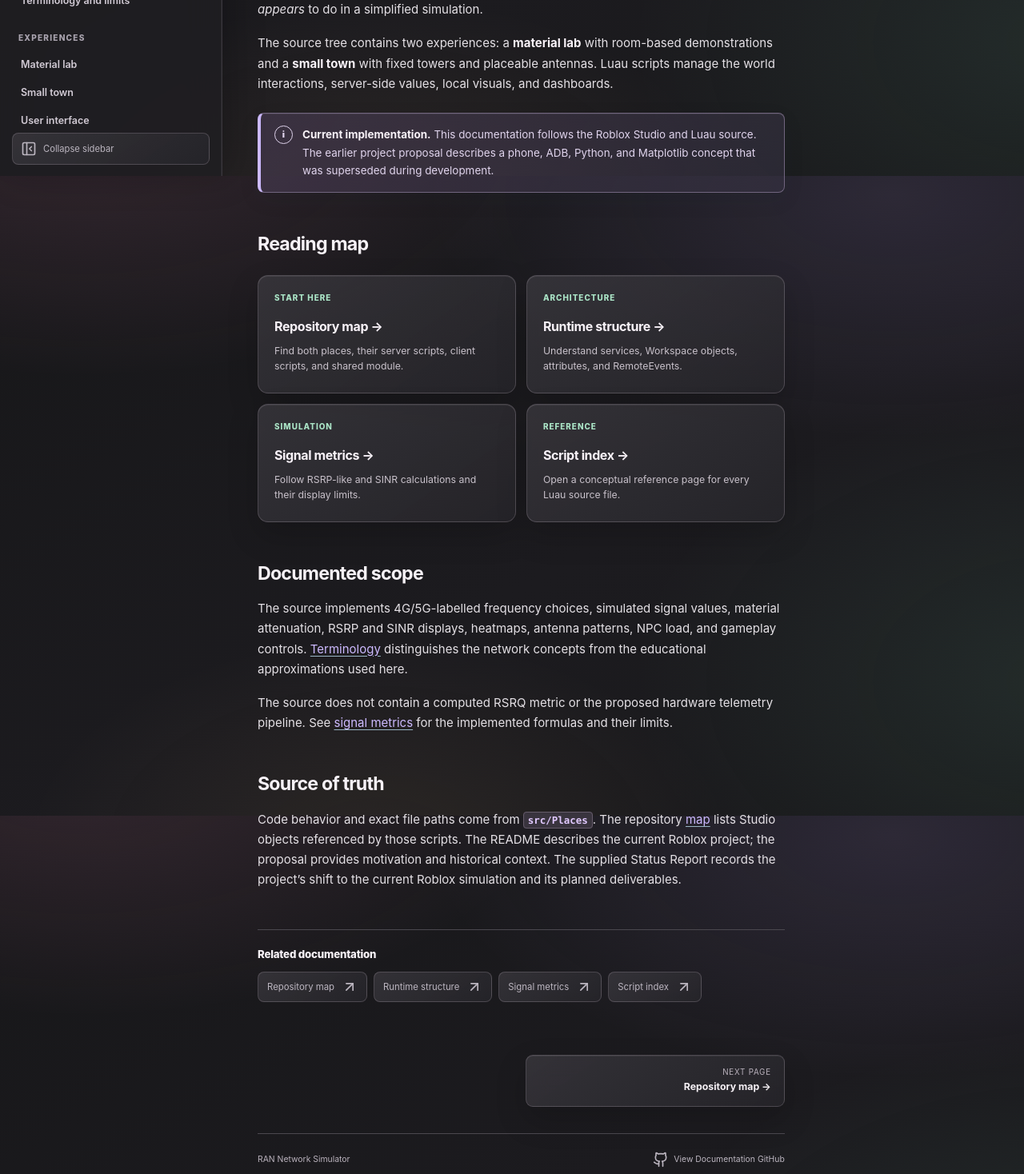
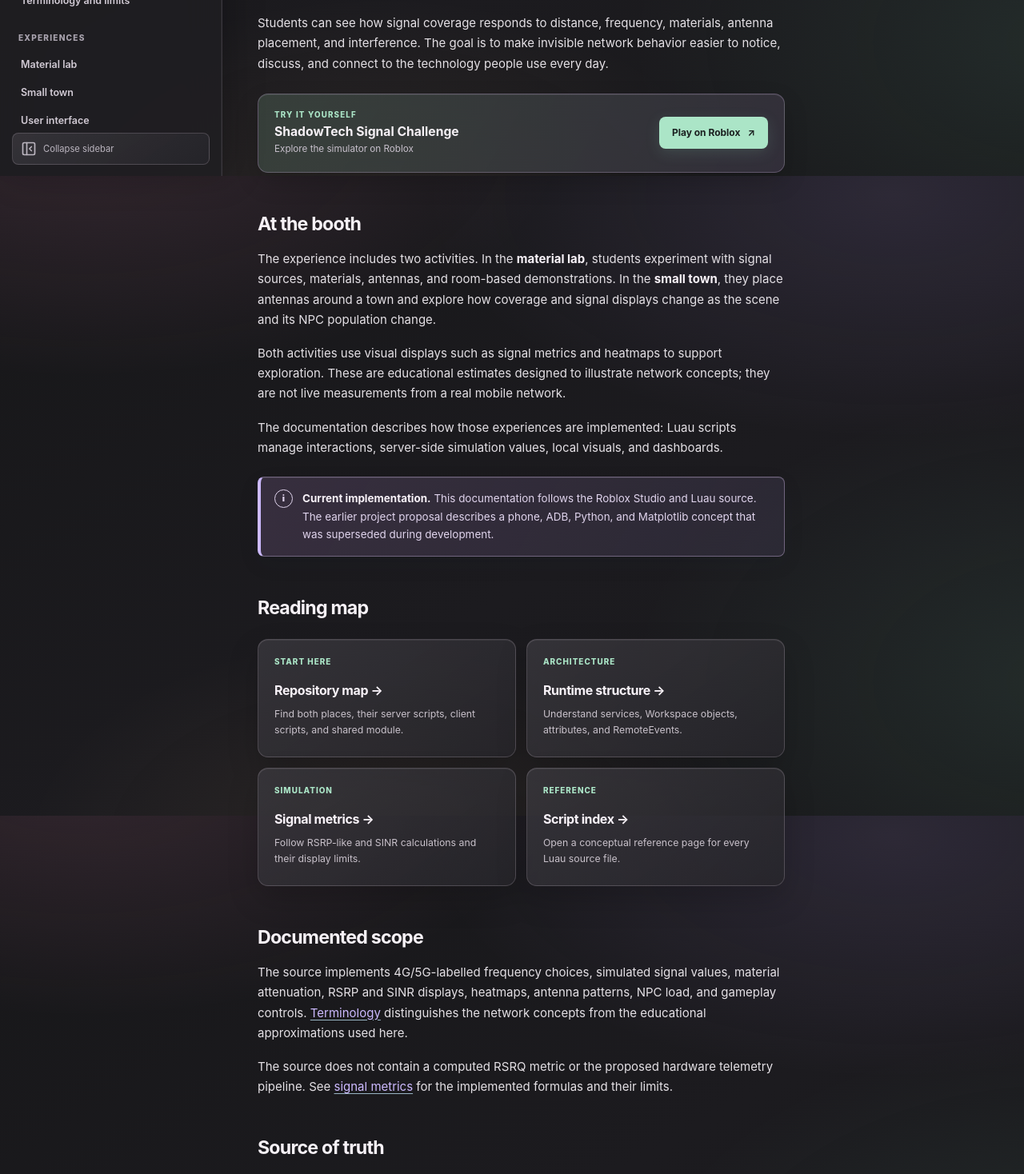
Before and after one commit to sujalchan/RAN-Simulation-Documentation, a React (Vite) app in the folder src-website-docs/: page / in a window 1280 px wide. Shown: the part 580-2048 px from the top of the page at 80% size. Built offline with nearby package versions, Linux system fonts and the light colour scheme.

Commit message:
update documentation and references from "RAN Network Simulator" to "RAN Simulator"

```diff
--- a/src-website-docs/index.html
+++ b/src-website-docs/index.html
@@ -4,8 +4,8 @@
   <meta charset="utf-8">
   <meta name="viewport" content="width=device-width, initial-scale=1">
   <meta name="theme-color" content="#171719">
-  <meta name="description" content="Developer documentation for the Roblox and Luau RAN Network Simulator.">
-  <title>Overview · RAN Network Simulator Docs</title>
+  <meta name="description" content="Developer documentation for the Roblox and Luau RAN Simulator.">
+  <title>Overview · RAN Simulator Docs</title>
   <script>try { document.documentElement.dataset.theme = localStorage.getItem('ran-docs-theme') || 'dark'; } catch { document.documentElement.dataset.theme = 'dark'; }</script>
 </head>
 <body><div id="root"></div><script type="module" src="/src/main.tsx"></script></body>
--- a/src-website-docs/package.json
+++ b/src-website-docs/package.json
@@ -1,5 +1,5 @@
 {
-  "name": "ran-network-simulator-docs",
+  "name": "ran-simulator-docs",
   "private": true,
   "version": "1.0.0",
   "type": "module",
--- a/src-website-docs/src/App.tsx
+++ b/src-website-docs/src/App.tsx
@@ -1,6 +1,6 @@
 import { useEffect, useMemo, useRef, useState } from 'react';
 import type { MouseEvent } from 'react';
-import { Search, Sun, Moon, PanelLeftClose, PanelLeftOpen, Github } from 'lucide-react';
+import { Search, Sun, Moon, PanelLeftClose, PanelLeftOpen, Github, Gamepad2 } from 'lucide-react';
 import { Breadcrumbs } from './components/docs/Breadcrumbs';
 import { DocPage } from './components/docs/DocPage';
 import { DocSearch } from './components/docs/DocSearch';
@@ -42,7 +42,7 @@ export default function App() {
     return () => { window.removeEventListener('popstate', update); window.removeEventListener('hashchange', update); };
   }, []);
   useEffect(() => {
-    document.title = `${page?.title || 'Page not found'} · RAN Network Simulator Docs`;
+    document.title = `${page?.title || 'Page not found'} · RAN Simulator Docs`;
     if (location.id === 'code-reference') setScriptFilter('all');
     if (location.anchor) requestAnimationFrame(() => document.getElementById(location.anchor)?.scrollIntoView({ block: 'start' }));
     else window.scrollTo({ top: 0, behavior: 'auto' });
@@ -87,7 +87,7 @@ export default function App() {
     <div className="workspace"><header className="topbar"><div className="topbar-start"><button type="button" className="icon-button menu-toggle" onClick={toggleNavigation} aria-label={navigationExpanded ? 'Collapse sidebar' : 'Show sidebar'} aria-controls="sidebar" aria-expanded={navigationExpanded}>{navigationExpanded ? <PanelLeftClose /> : <PanelLeftOpen />}</button><span className="topbar-divider" /><span className="topbar-location">Documentation <span>/</span> <strong>{page?.title || 'Page not found'}</strong></span></div><div className="topbar-actions"><button ref={searchTrigger} className="search-trigger" onClick={() => setSearchOpen(true)} aria-keyshortcuts="Control+k Meta+k /"><Search /><span>Search documentation</span><kbd>⌘ K</kbd></button><div className="theme-switch" role="group" aria-label="Color theme"><button className="theme-option" aria-label="Light mode" aria-pressed={theme === 'light'} onClick={() => setTheme('light')}><Sun /><span>Light</span></button><button className="theme-option" aria-label="Dark mode" aria-pressed={theme === 'dark'} onClick={() => setTheme('dark')}><Moon /><span>Dark</span></button></div></div></header>
       <div className="reading-layout"><main className="main-content" id="main-content" tabIndex={-1}><Breadcrumbs title={page?.title || 'Page not found'} group={group} /><article className="doc-article" onClick={followDocLink}>{page ? (script ? <ScriptReferencePage id={script.id} /> : pageComponents[page.id] ? <>{(() => { const PageComponent = pageComponents[page.id]; return <PageComponent />; })()}</> : <DocPage page={page} />) : <div className="page-enter"><p className="eyebrow">Documentation</p><h1>Page not found</h1><p className="lede">This documentation route does not exist.</p><Link to={docPath('overview')}>Return to the overview →</Link></div>}</article>
         {index >= 0 ? <nav className="page-neighbors" aria-label="Adjacent pages">{previous ? <Link className="neighbor-link" to={docPath(previous.id)}><small>Previous page</small><strong>← {previous.title}</strong></Link> : <span />}{next ? <Link className="neighbor-link next" to={docPath(next.id)}><small>Next page</small><strong>{next.title} →</strong></Link> : <span />}</nav> : <nav className="page-neighbors" aria-label="Adjacent pages"><Link className="neighbor-link" to={docPath('code-reference')}><small>Back to reference</small><strong>← All scripts</strong></Link></nav>}
-        <footer className="content-footer"><span>RAN Network Simulator</span><a href="https://github.com/sujalchan/RAN-Simulation-Documentation" target="_blank" rel="noreferrer"><Github size={14} aria-hidden="true"/>View Documentation GitHub</a></footer></main>{page && <TableOfContents pageId={page.id} markup={html} scriptFilter={scriptFilter} />}</div>
+        <footer className="content-footer"><span>RAN Simulator</span><div className="content-footer-links"><a href="https://www.roblox.com/games/95885971158871/ShadowTech-Signal-Challenge" target="_blank" rel="noreferrer"><Gamepad2 size={14} aria-hidden="true"/>Play the experience</a><a href="https://github.com/sujalchan/RAN-Simulation-Documentation" target="_blank" rel="noreferrer"><Github size={14} aria-hidden="true"/>View Documentation GitHub</a></div></footer></main>{page && <TableOfContents pageId={page.id} markup={html} scriptFilter={scriptFilter} />}</div>
     </div></div>
     <DocSearch open={searchOpen} close={closeSearch} navigate={go} />
   </>;
--- a/src-website-docs/src/data/docsData.js
+++ b/src-website-docs/src/data/docsData.js
@@ -255,11 +255,16 @@ const DOCS_DATA = (() => {
 
   const page = (id, title, group, summary, tags, body) => ({ id, title, group, summary, tags, body });
   const pages = [
-    page('overview', 'Overview', 'Getting started', 'What the RAN Network Simulator is, who it serves, and where to begin reading the code.', ['RAN', 'Roblox', '2degrees', 'ShadowTech', 'Year 9–11'], () => `
+    page('overview', 'Overview', 'Getting started', 'Why the RAN Simulator was built for the 2degrees ShadowTech booth and how its activities introduce mobile network ideas.', ['RAN', 'Roblox', '2degrees', 'ShadowTech', 'Year 9–11'], () => `
       <div class="meta-row">${pill('Roblox Studio', 'blue')}${pill('Luau', 'blue')}${pill('2 places')}${pill('32 source files', 'orange')}</div>
       <h2 id="purpose">Purpose</h2>
-      <p>The RAN Network Simulator is an educational Roblox experience for the 2degrees ShadowTech programme. It helps Year 9–11 students explore how distance, frequency choices, materials, antenna placement, and interference can change what a mobile network <em>appears</em> to do in a simplified simulation.</p>
-      <p>The source tree contains two experiences: a <strong>material lab</strong> with room-based demonstrations and a <strong>small town</strong> with fixed towers and placeable antennas. Luau scripts manage the world interactions, server-side values, local visuals, and dashboards.</p>
+      <p>The RAN Simulator was created for the <strong>2degrees booth at the ShadowTech programme</strong>. It gives Year 9–11 students a hands-on way to explore ideas behind mobile networks through a playful, simplified Roblox experience.</p>
+      <p>Students can see how signal coverage responds to distance, frequency, materials, antenna placement, and interference. The goal is to make invisible network behavior easier to notice, discuss, and connect to the technology people use every day.</p>
+      <aside class="overview-play-cta" aria-label="Play the Roblox experience"><div class="overview-play-copy"><span>Try it yourself</span><strong>ShadowTech Signal Challenge</strong><small>Explore the simulator on Roblox</small></div><a href="https://www.roblox.com/games/95885971158871/ShadowTech-Signal-Challenge" target="_blank" rel="noreferrer">Play on Roblox <span aria-hidden="true">↗</span></a></aside>
+      <h2 id="booth-activities">At the booth</h2>
+      <p>The experience includes two activities. In the <strong>material lab</strong>, students experiment with signal sources, materials, antennas, and room-based demonstrations. In the <strong>small town</strong>, they place antennas around a town and explore how coverage and signal displays change as the scene and its NPC population change.</p>
+      <p>Both activities use visual displays such as signal metrics and heatmaps to support exploration. These are educational estimates designed to illustrate network concepts; they are not live measurements from a real mobile network.</p>
+      <p>The documentation describes how those experiences are implemented: Luau scripts manage interactions, server-side simulation values, local visuals, and dashboards.</p>
       ${callout('info', 'Current implementation.', 'This documentation follows the Roblox Studio and Luau source. The earlier project proposal describes a phone, ADB, Python, and Matplotlib concept that was superseded during development.')}
       <h2 id="reading-map">Reading map</h2>
       <div class="card-grid">
--- a/src-website-docs/src/styles/site.css
+++ b/src-website-docs/src/styles/site.css
@@ -118,6 +118,14 @@ svg { width: 20px; height: 20px; flex: 0 0 auto; }
 .pill { display: inline-flex; align-items: center; gap: 5px; padding: 4px 9px; border: 1px solid #cfe2df; border-radius: 999px; background: #f1f8f5; color: #236b57; font-size: .65rem; font-weight: 760; }
 .pill.blue { border-color: #d6e4ed; background: #f2f7fa; color: #245f7e; }
 .pill.orange { border-color: #f6d9c8; background: #fff6f0; color: #ae4d19; }
+.overview-play-cta { display: flex; align-items: center; justify-content: space-between; gap: 20px; margin: 25px 0 34px; padding: 18px 20px; border: 1px solid #c9dfd7; border-radius: 13px; background: linear-gradient(120deg,#edf7f2,#f4f7fa 76%); box-shadow: 0 10px 28px rgba(22,75,62,.07), inset 0 1px rgba(255,255,255,.85); }
+.overview-play-copy { display: grid; gap: 2px; }
+.overview-play-copy > span { color: var(--green); font-size: .61rem; font-weight: 820; letter-spacing: .12em; text-transform: uppercase; }
+.overview-play-copy strong { color: var(--navy); font-size: .98rem; line-height: 1.35; }
+.overview-play-copy small { color: var(--muted); font-size: .73rem; }
+.overview-play-cta > a { display: inline-flex; min-height: 40px; flex: 0 0 auto; align-items: center; justify-content: center; gap: 9px; padding: 0 15px; border: 1px solid transparent; border-radius: 8px; background: var(--green); color: #fff; font-size: .75rem; font-weight: 750; text-decoration: none; box-shadow: 0 5px 13px rgba(17,114,87,.2); transition: transform .16s ease, box-shadow .16s ease, background .16s ease; }
+.overview-play-cta > a:hover { background: #0c624a; box-shadow: 0 8px 18px rgba(17,114,87,.25); color: #fff; transform: translateY(-1px); }
+.overview-play-cta > a:focus-visible { outline: 3px solid rgba(17,114,87,.35); outline-offset: 3px; }
 .card-grid { display: grid; grid-template-columns: repeat(2, minmax(0,1fr)); gap: 13px; margin: 24px 0; }
 .doc-card { display: block; min-height: 148px; padding: 19px 20px; border: 1px solid var(--line); border-radius: 13px; background: white; color: inherit; text-decoration: none; box-shadow: 0 5px 18px rgba(16,47,75,.035); transition: border-color .16s ease, box-shadow .16s ease, transform .16s ease; }
 .doc-card:hover { border-color: #a9c9d1; color: inherit; box-shadow: var(--shadow); transform: translateY(-2px); }
@@ -188,6 +196,7 @@ svg { width: 20px; height: 20px; flex: 0 0 auto; }
 .neighbor-link small { display: block; color: #8498a6; font-size: .61rem; text-transform: uppercase; letter-spacing: .08em; }
 .neighbor-link strong { display: block; font-size: .77rem; }
 .content-footer { display: flex; align-items: center; justify-content: space-between; gap: 12px; padding-top: 22px; border-top: 1px solid var(--line); color: #91a2ad; font-size: .65rem; }
+.content-footer-links { display: flex; flex-wrap: wrap; align-items: center; gap: 14px; }
 .content-footer a { display: inline-flex; align-items: center; gap: 6px; color: var(--muted); text-decoration: none; }
 .content-footer a:hover { color: var(--navy); text-decoration: underline; }
 
@@ -264,6 +273,12 @@ svg { width: 20px; height: 20px; flex: 0 0 auto; }
 :root[data-theme="dark"] .pill { border-color: #557164; background: #304339; color: #beefd2; }
 :root[data-theme="dark"] .pill.blue { border-color: #70627f; background: #3c3546; color: #e0c9ff; }
 :root[data-theme="dark"] .pill.orange { border-color: #846556; background: #483b36; color: #ffd0ad; }
+:root[data-theme="dark"] .overview-play-cta { border-color: rgba(184,160,201,.34); background: linear-gradient(120deg,rgba(63,76,68,.72),rgba(56,51,64,.8)); box-shadow: 0 12px 30px rgba(0,0,0,.16), inset 0 1px rgba(255,245,255,.07); }
+:root[data-theme="dark"] .overview-play-copy strong { color: #f6f1f6; }
+:root[data-theme="dark"] .overview-play-copy small { color: #c8c0cc; }
+:root[data-theme="dark"] .overview-play-cta > a { background: var(--green); color: #1b2020; box-shadow: 0 5px 18px rgba(142,218,181,.15); }
+:root[data-theme="dark"] .overview-play-cta > a:hover { background: #b9edd0; color: #171719; }
+:root[data-theme="dark"] .overview-play-cta > a:focus-visible { outline-color: rgba(171,229,199,.48); }
 :root[data-theme="dark"] .doc-card, :root[data-theme="dark"] .reference-item, :root[data-theme="dark"] .script-detail, :root[data-theme="dark"] .neighbor-link { background: var(--surface); }
 :root[data-theme="dark"] .doc-card { box-shadow: 0 5px 18px rgba(0,0,0,.12); }
 :root[data-theme="dark"] .doc-card:hover, :root[data-theme="dark"] .reference-item:hover, :root[data-theme="dark"] .neighbor-link:hover { border-color: #b8a0c9; background: #3a353f; }
@@ -424,6 +439,7 @@ body { background: var(--ambient); background-attachment: fixed; }
   .doc-article h1 { font-size: 2.18rem; }
   .doc-article .lede { font-size: .94rem; }
   .card-grid, .reference-grid, .script-details, .page-neighbors { grid-template-columns: 1fr; }
+  .overview-play-cta { align-items: flex-start; flex-direction: column; }
   .data-table { font-size: .7rem; }
   .data-table th, .data-table td { padding: 10px 11px; }
   .diagram-arrow { display: none; }
```
Also changed, not shown: 2 other files (tests, documents, lock files or other folders).
